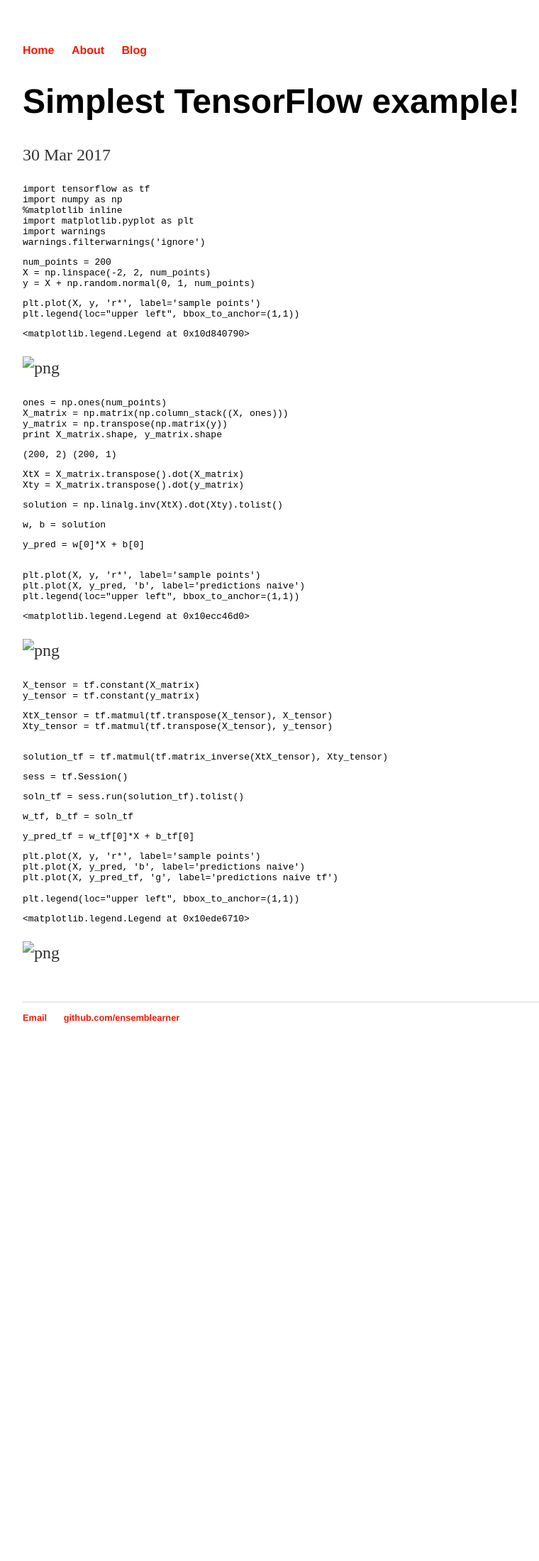
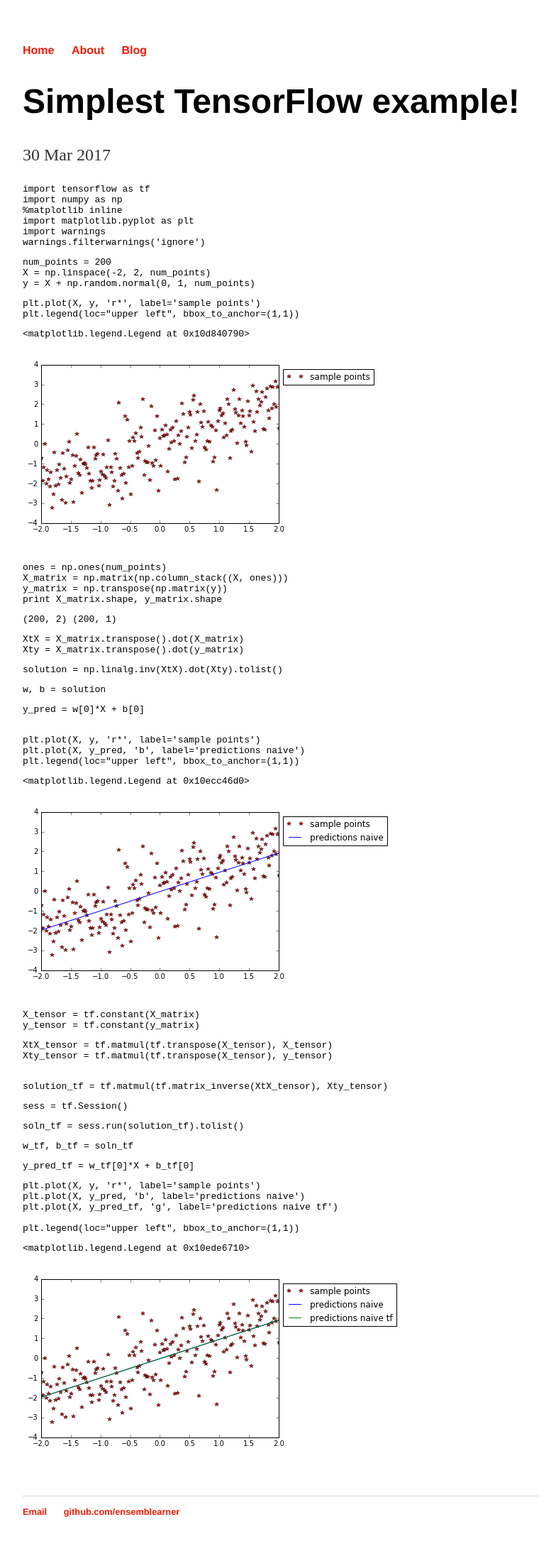
Before and after one commit to ensemblearner/ensemblearner.github.io, a Jekyll site: the page built from _posts/2017-03-30-simplest_tensorflow_example.md, in a window 1280 px wide. Shown: the whole page at 71% size, without its empty margins (160-920 px from the left). Built offline with Jekyll 4.4.1, drawn with Linux system fonts in a browser that asks for light colours; before the commit the page ends 1503 px from its top, so only the background shows below that.

Commit message:
fix paths

```diff
--- a/_posts/2017-03-30-simplest_tensorflow_example.md
+++ b/_posts/2017-03-30-simplest_tensorflow_example.md
@@ -35,7 +35,7 @@
 
 
 
-![png](ensemblearner.github.io/blog_images/tensor_flow_blog_images/simplest tensorflow example_2_1.png)
+![png](https://github.com/ensemblearner/ensemblearner.github.io/blob/master/blog_images/tensor_flow_blog_images/simplest%20tensorflow%20example_2_1.png)
 
 
 
@@ -86,7 +86,7 @@
 
 
 
-![png](ensemblearner.github.io/blog_images/tensor_flow_blog_images/simplest tensorflow example_8_1.png)
+![png](https://github.com/ensemblearner/ensemblearner.github.io/blob/master/blog_images/tensor_flow_blog_images/simplest%20tensorflow%20example_8_1.png)
 
 
 
@@ -144,7 +144,7 @@
 
 
 
-![png](ensemblearner.github.io/blog_images/tensor_flow_blog_images/simplest tensorflow example_16_1.png)
+![png](https://github.com/ensemblearner/ensemblearner.github.io/blob/master/blog_images/tensor_flow_blog_images/simplest%20tensorflow%20example_16_1.png)
 
 
 
```
